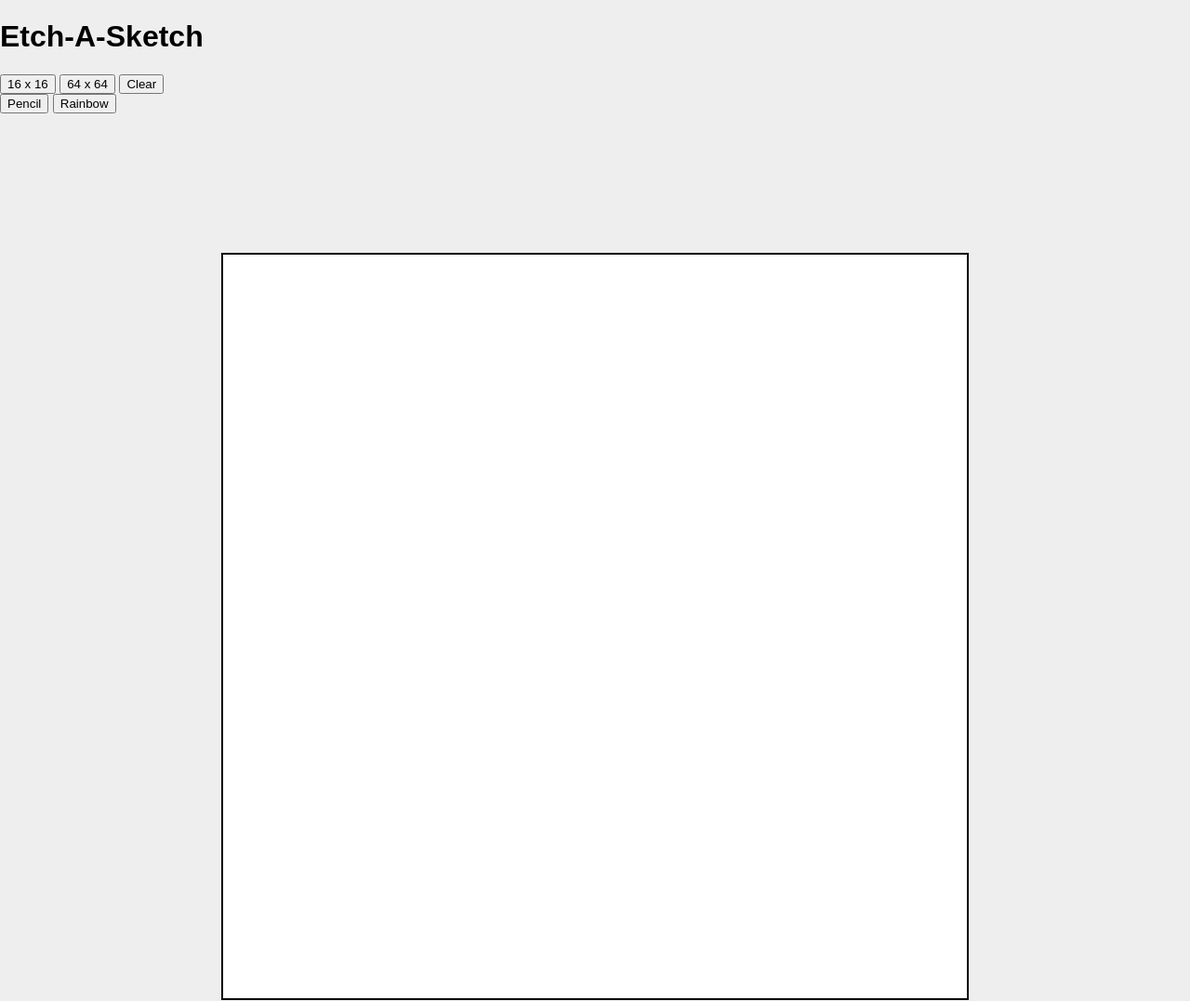
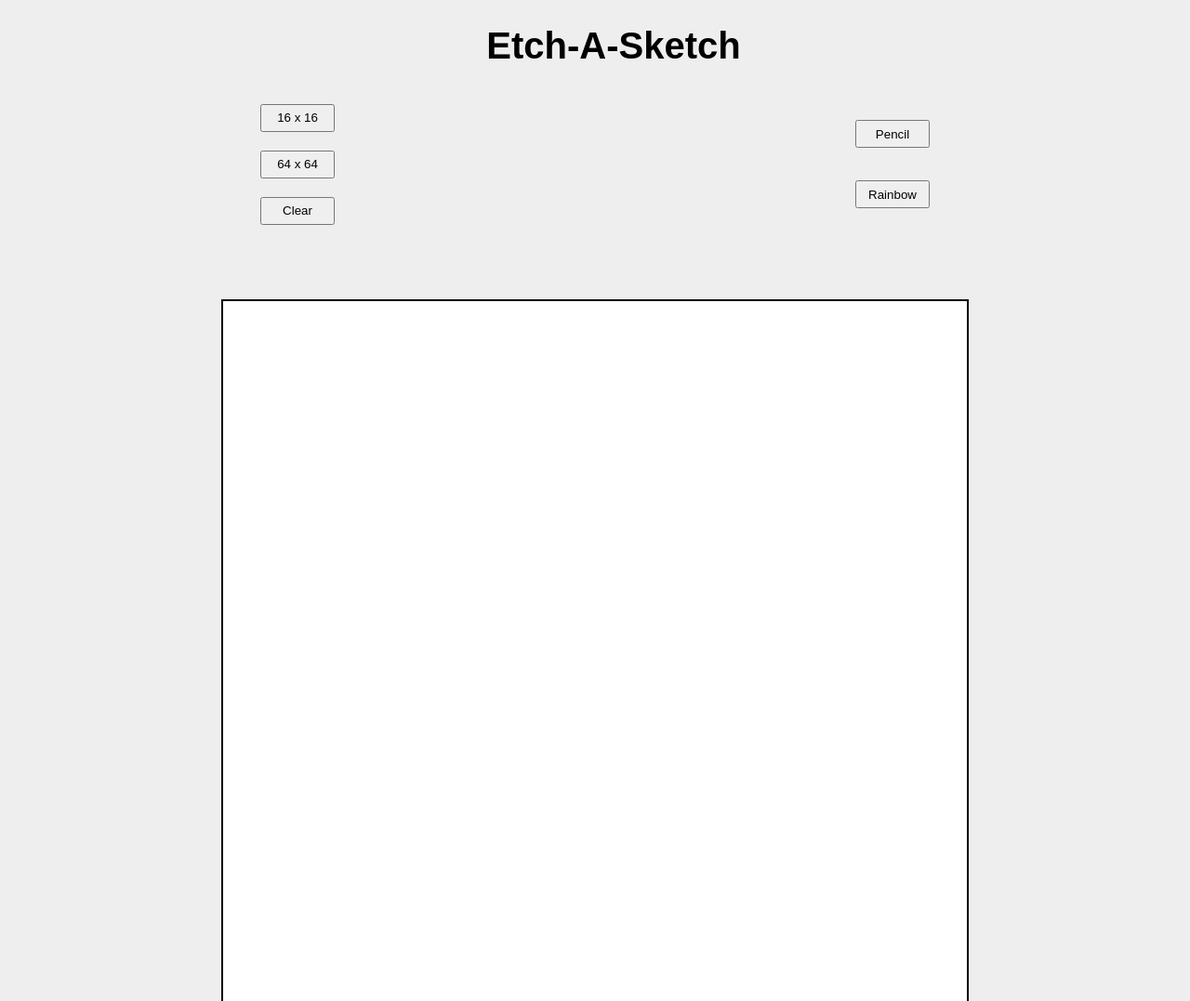
Before and after one commit to Alex-Camacho/Etch-A-Sketch, a plain HTML site: page index.html in a window 1280 px wide. Shown: the top 1077 px of the page at 93% size. Drawn offline with Linux system fonts and the light colour scheme.

Commit message:
Ok state, need buttons selected states Need color selector/ui improvement

```diff
--- a/index.html
+++ b/index.html
@@ -4,11 +4,12 @@
     <meta charset="UTF-8">
     <meta http-equiv="X-UA-Compatible" content="IE=edge">
     <meta name="viewport" content="width=device-width, initial-scale=1.0">
-    <title>Document</title>
+    <title>Etch-A-Sketch</title>
     <link rel="stylesheet" href="styles.css">
 </head>
 <body>
     <h1>Etch-A-Sketch</h1>
+    <div class="midsec">
         <div class="buttons">
             <button id="16px">16 x 16</button>
             <button id="64px">64 x 64</button>
@@ -18,6 +19,7 @@
             <button id="pencil">Pencil</button>
             <button id="rainbow">Rainbow</button>
         </div>
+    </div>
     <div class="megacontainer">
         <div class="container" id="container" onmousedown="return false"></div>
     </div>
--- a/styles.css
+++ b/styles.css
@@ -3,6 +3,47 @@ body{
     margin: 0;
     padding: 0;
     font-family: sans-serif;
+}
+
+h1{
+    margin-left: 40px;
+    margin-bottom: 40px;
+    font-size: 40px;
+    text-align: center;
+}
+
+.midsec{
+    display: flex;
+    justify-content: space-around;
+
+}
+
+.buttons{
+    display: flex;
+    flex-direction: column;
+    gap: 20px;
+}
+
+.buttons > button{
+    height: 30px;
+    width: 80px;
+}
+
+#pencil{
+    height: 30px;
+    width: 80px;
+}
+
+#rainbow{
+    height: 30px;
+    width: 80px;
+}
+
+
+.modes{
+    display: flex;
+    flex-direction: column;
+    justify-content: space-around;
 }
 
 .megacontainer{
@@ -11,7 +52,7 @@ body{
     background-color: white;
     height: 800px;
     width: 800px;
-    margin: 150px auto;
+    margin: 80px auto;
 }
 
 
```
Lines whose indentation alone changed are shown as unchanged.
